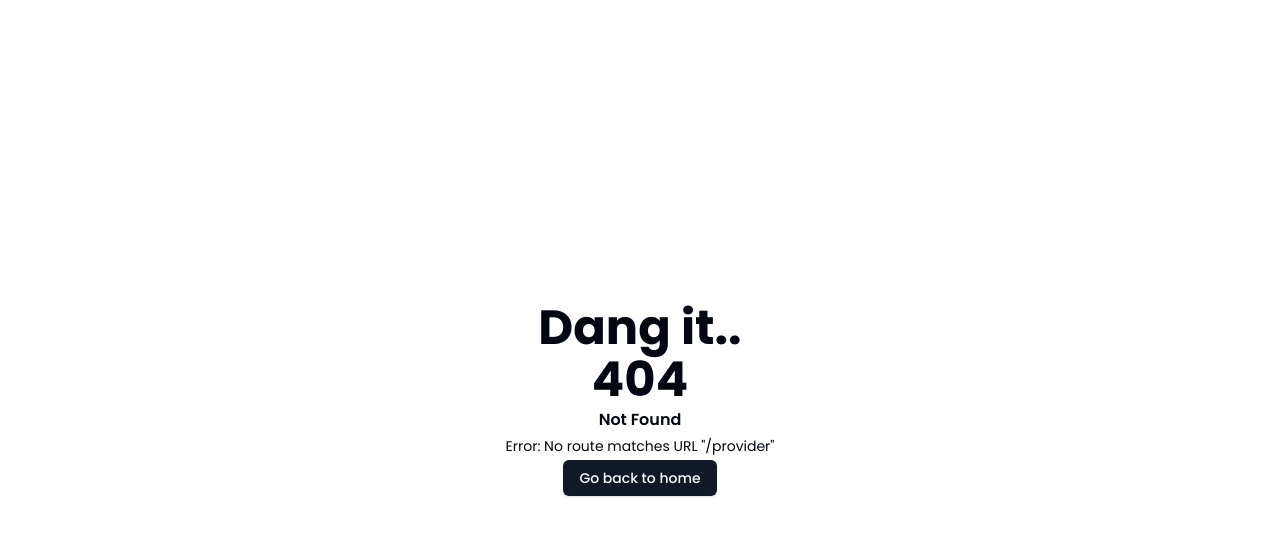
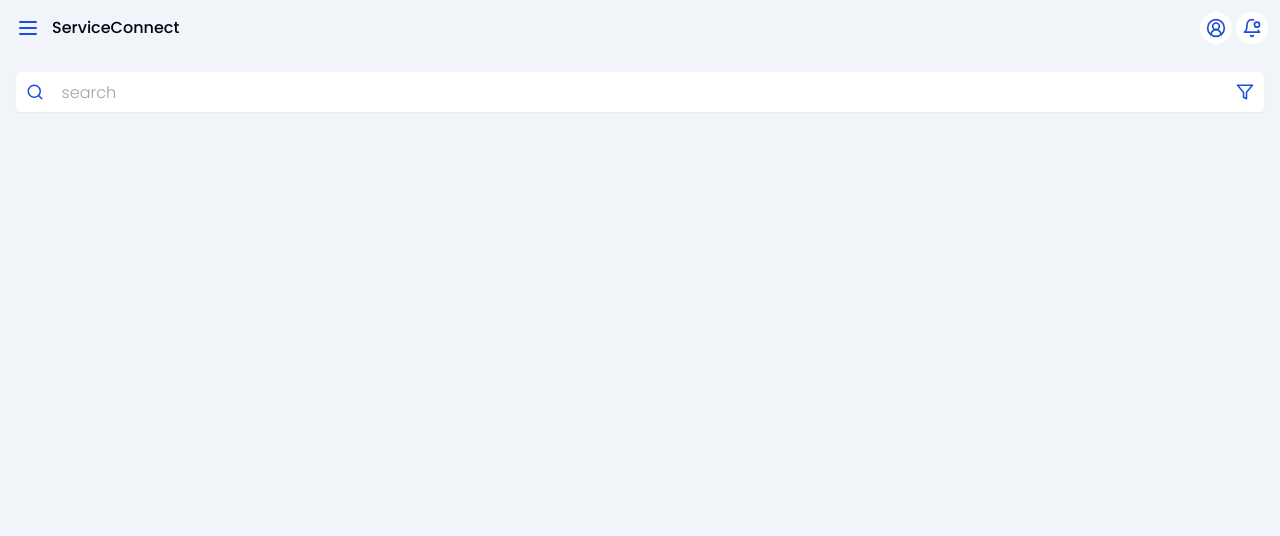
Before and after one commit to midlajmarutha/service-connect, a React (Vite) app: page /provider in a window 1280 px wide. Before the commit this address had no page. Shown: the top 536 px of the page. Built offline with nearby package versions, Linux system fonts and the light colour scheme.

Commit message:
provider dashboard, searchbar ui update

```diff
--- a/package.json
+++ b/package.json
@@ -20,6 +20,7 @@
     "react": "^18.3.1",
     "react-dom": "^18.3.1",
     "react-router-dom": "^6.26.1",
+    "recharts": "^2.12.7",
     "tailwind-merge": "^2.5.2",
     "tailwindcss-animate": "^1.0.7"
   },
--- a/src/components/shared/searchbar.tsx
+++ b/src/components/shared/searchbar.tsx
@@ -1,20 +1,23 @@
-import { SearchIcon } from 'lucide-react'
+import { FilterIcon, SearchIcon } from 'lucide-react'
 import React, { FocusEventHandler, FormEventHandler, MouseEventHandler } from 'react'
 
 const SearchBar = ({onSearch, onValueChange, onFocus}:{onSearch?:MouseEventHandler,onValueChange?:FormEventHandler, onFocus?:FocusEventHandler}) => {
   return (
     <div className='m-4 flex shadow-sm transition-all'>
-        <div className='h-8 w-8 flex items-center justify-center text-blue-700 bg-white hover:bg-gray-100 hover:text-gray-700 transition-all cursor-pointer rounded-l-md'>
+        <div className='h-10 w-10 flex items-center justify-center text-blue-700 bg-white hover:bg-gray-100 hover:text-gray-700 transition-all cursor-pointer rounded-l-md'>
             <SearchIcon size={"18px"}/>
         </div>
         <input
             type="search"
             name=""
             id=""
-            className='w-full h-8 p-2 rounded-r-md font-poppins font-light focus:outline-none'
+            className='w-full h-10 p-2 font-poppins font-light focus:outline-none'
             placeholder='search'
             onFocus={e=>{onFocus && onFocus(e)}}
             onBlur={e=>{onFocus && onFocus(e)}}/>
+        <div className='h-10 w-10 flex items-center justify-center text-blue-700 bg-white hover:bg-gray-100 hover:text-gray-700 transition-all cursor-pointer rounded-r-md'>
+            <FilterIcon size={"18px"}/>
+        </div>
     </div>
   )
 }
--- /dev/null
+++ b/src/pages/service-provider/dashboad/provider-dashboard.tsx
@@ -0,0 +1,14 @@
+import Header from '@/components/shared/header'
+import SearchBar from '@/components/shared/searchbar'
+import React from 'react'
+
+const ProviderDashboard = () => {
+  return (
+    <div className='bg-slate-100 min-h-screen'>
+      <Header/>
+      <SearchBar/>
+    </div>
+  )
+}
+
+export default ProviderDashboard
--- a/src/routes/AppRouter.tsx
+++ b/src/routes/AppRouter.tsx
@@ -9,6 +9,7 @@ import PaymentPage from '@/pages/user/paymentpage/paymentpage';
 import AddCard from '@/pages/user/paymentpage/addcard-page';
 import ErrorPage from '@/components/shared/error-page';
 import ReciptPage from '@/pages/user/paymentpage/recipt';
+import ProviderDashboard from '@/pages/service-provider/dashboad/provider-dashboard';
 
 
 function AppRouter(){
@@ -45,6 +46,10 @@ function AppRouter(){
     {
       path:"payment/recipt",
       element:<ReciptPage/>
+    },
+    {
+      path:"provider",
+      element:<ProviderDashboard/>
     }
   ])
   return(
```
Also changed, not shown: src/pages/service-provider/dashboad/analytics/index.tsx (added), 1 other file (tests, documents, lock files or other folders).
